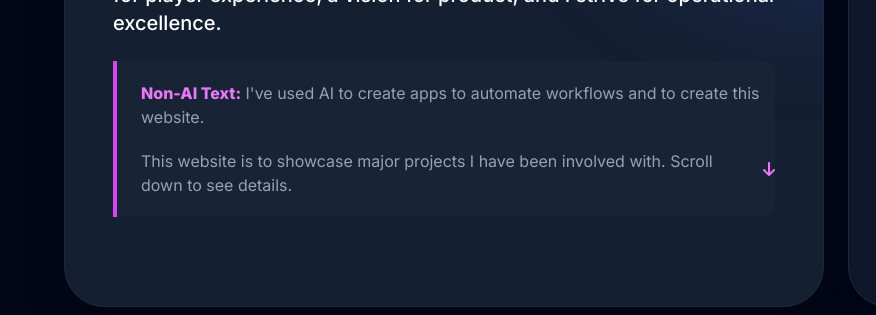
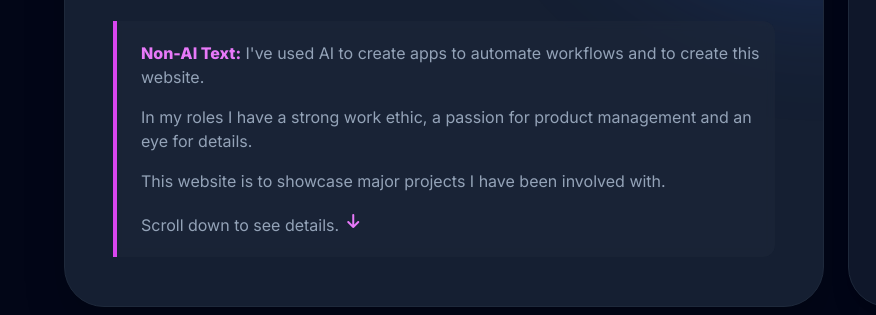
Before and after one commit to Fox-Digital/Major-Projects, a plain HTML site: page index.html in a window 1280 px wide. Shown: the part 401-716 px from the top of the page, 0-876 px from the left. Drawn offline with nearby package versions, Linux system fonts and the light colour scheme.

Commit message:
index fix

```diff
--- a/index.html
+++ b/index.html
@@ -110,9 +110,11 @@
                             <!-- NON-AI TEXT BOX -->
                             <div class="space-y-4 text-slate-400 text-base border-l-4 border-fuchsia-500 pl-6 bg-slate-800/50 py-5 rounded-r-xl backdrop-blur-sm">
                                 <p><strong class="text-fuchsia-400">Non-AI Text:</strong> I've used AI to create apps to automate workflows and to create this website.</p>
-                                <!-- REMOVED PARAGRAPH -->
+                                <p>In my roles I have a strong work ethic, a passion for product management and an eye for details.</p>
+                                <p>This website is to showcase major projects I have been involved with.</p>
+                                <!-- SCROLL DOWN ON NEW LINE -->
                                 <p class="pt-1 flex items-center gap-2">
-                                    This website is to showcase major projects I have been involved with. Scroll down to see details. <i class="fas fa-arrow-down animate-bounce text-fuchsia-400"></i>
+                                    Scroll down to see details. <i class="fas fa-arrow-down animate-bounce text-fuchsia-400"></i>
                                 </p>
                             </div>
                         </div>
@@ -140,18 +142,13 @@
                     </div>
 
                     <div class="mt-8 pt-8 border-t border-slate-100 dark:border-slate-800 flex flex-col gap-3">
-                        <!-- 2. Email -->
                         <a href="mailto:BobFox777@gmail.com" class="flex items-center justify-center gap-2 w-full bg-slate-900 dark:bg-white hover:bg-blue-600 dark:hover:bg-slate-200 text-white dark:text-slate-900 font-bold py-3 rounded-xl transition duration-300 shadow-md">
                             <i class="far fa-envelope"></i> Email
                         </a>
-
-                        <!-- 3. LinkedIn -->
                         <a href="https://linkedin.com/in/BobFox777" target="_blank" class="flex items-center justify-center gap-2 w-full bg-slate-100 dark:bg-slate-800 hover:bg-slate-200 dark:hover:bg-slate-700 text-[#0077b5] dark:text-[#4cb5f5] font-bold py-3 rounded-xl transition duration-300">
                             <i class="fab fa-linkedin text-xl"></i> LinkedIn
                         </a>
-                         <!-- 1. Download Resume -->
-                         <!-- Remove the 'download' attribute if you want it to open in browser, keep it to force download -->
-                        <a href="BobFox_CV.pdf" target="_blank" class="flex items-center justify-center gap-2 w-full bg-white dark:bg-transparent border-2 border-slate-200 dark:border-slate-700 text-slate-700 dark:text-slate-300 hover:border-slate-400 dark:hover:border-slate-500 hover:bg-slate-50 dark:hover:bg-slate-800 font-bold py-3 rounded-xl transition duration-300">
+                        <a href="BobFox_CV.pdf" download class="flex items-center justify-center gap-2 w-full bg-white dark:bg-transparent border-2 border-slate-200 dark:border-slate-700 text-slate-700 dark:text-slate-300 hover:border-slate-400 dark:hover:border-slate-500 hover:bg-slate-50 dark:hover:bg-slate-800 font-bold py-3 rounded-xl transition duration-300">
                             <i class="fas fa-file-pdf text-red-500 text-lg"></i> Download Resume
                         </a>
                     </div>
@@ -253,7 +250,7 @@
                             <div class="flex items-center justify-between mb-3 px-1"><div class="text-xs font-bold text-slate-400 uppercase tracking-wider">Internal Tools Suite</div><div class="text-xs text-slate-400"><i class="fas fa-arrow-right mr-1"></i> Scroll to view</div></div>
                             <div class="flex gap-4 overflow-x-auto pb-4 snap-x snap-mandatory px-1 scrollbar-hide">
 
-                                <!-- CARD 1: Certificate Tool (MOVED FIRST) -->
+                                <!-- CARD 1: Certificate Tool -->
                                 <div class="snap-center shrink-0 w-[85%] md:w-[400px] flex-none bg-white dark:bg-slate-900 rounded-xl border border-slate-200 dark:border-slate-800 shadow-sm overflow-hidden relative group/card hover:-translate-y-1 transition duration-300">
                                     <div class="h-80 bg-blue-50 dark:bg-blue-900/20 relative flex items-center justify-center overflow-hidden group cursor-zoom-in" onclick="openModal(this.querySelector('img').src)">
                                         <img src="app3.png" class="w-full h-full object-cover transition duration-300 group-hover:brightness-110" onerror="this.style.display='none'">
@@ -267,7 +264,7 @@
                                     </div>
                                 </div>
 
-                                <!-- CARD 2: Game Creator (10+ hrs/month) -->
+                                <!-- CARD 2: Game Creator -->
                                 <div class="snap-center shrink-0 w-[85%] md:w-[400px] flex-none bg-white dark:bg-slate-900 rounded-xl border border-slate-200 dark:border-slate-800 shadow-sm overflow-hidden relative group/card hover:-translate-y-1 transition duration-300">
                                     <div class="h-80 bg-fuchsia-50 dark:bg-fuchsia-900/20 relative flex items-center justify-center overflow-hidden group cursor-zoom-in" onclick="openModal(this.querySelector('img').src)">
                                         <img src="app1.png" class="w-full h-full object-cover transition duration-300 group-hover:brightness-110" onerror="this.style.display='none'">
@@ -281,7 +278,7 @@
                                     </div>
                                 </div>
 
-                                <!-- CARD 3: Game Tile Renamer (5 hrs/month) -->
+                                <!-- CARD 3: Game Tile Renamer -->
                                 <div class="snap-center shrink-0 w-[85%] md:w-[400px] flex-none bg-white dark:bg-slate-900 rounded-xl border border-slate-200 dark:border-slate-800 shadow-sm overflow-hidden relative group/card hover:-translate-y-1 transition duration-300">
                                     <div class="h-80 bg-indigo-50 dark:bg-indigo-900/20 relative flex items-center justify-center overflow-hidden group cursor-zoom-in" onclick="openModal(this.querySelector('img').src)">
                                         <img src="app2.png" class="w-full h-full object-cover transition duration-300 group-hover:brightness-110" onerror="this.style.display='none'">
@@ -298,7 +295,6 @@
                                 <!-- Card 4: Browser Extension -->
                                 <div class="snap-center shrink-0 w-[85%] md:w-[400px] flex-none bg-white dark:bg-slate-900 rounded-xl border border-slate-200 dark:border-slate-800 shadow-sm overflow-hidden relative group/card hover:-translate-y-1 transition duration-300">
                                     <div class="h-80 bg-teal-50 dark:bg-teal-900/20 relative flex items-center justify-center overflow-hidden group cursor-zoom-in" onclick="openModal(this.querySelector('img').src)">
-                                        <!-- UPDATED IMAGE: image.png + object-contain -->
                                         <img src="image.png" class="w-full h-full object-contain p-4 transition duration-300 group-hover:scale-105" onerror="this.style.display='none'">
                                         <div class="absolute inset-0 flex items-center justify-center text-teal-500 dark:text-teal-400 opacity-50 pointer-events-none -z-10">
                                             <i class="fas fa-puzzle-piece text-6xl"></i>
@@ -327,7 +323,6 @@
                             </div>
                             <p class="text-sm text-slate-600 dark:text-slate-400 mb-6 leading-relaxed">Developed a proprietary game scoring tool to provide at-a-glance performance insights. The tool merges performance data with game feed information enabling effective analysis for casino lobby optimization.</p>
                         </div>
-                        <!-- UPDATED IMAGE: game-feed-analysis2.jpg -->
                         <div class="h-64 bg-slate-50 dark:bg-slate-950 border-t border-slate-100 dark:border-slate-800 relative overflow-hidden group cursor-zoom-in" onclick="openModal('game-feed-analysis2.jpg')">
                             <img src="game-feed-analysis2.jpg"
                                  alt="Game Feed Analysis Tool"
@@ -351,8 +346,6 @@
                         <div class="text-slate-500 font-bold text-sm uppercase tracking-wide mb-1">08/2021 - 04/2024</div>
                         <h2 class="text-3xl font-extrabold text-slate-800 dark:text-white mb-2">Poker Product Manager</h2>
                         <div class="mb-6"><img src="digitalbeat.png" alt="Digital Beat" class="h-8 w-auto object-contain object-left" onerror="this.style.display='none'; this.parentElement.innerHTML='<div class=\'text-xl text-slate-500 font-medium\'>Digital Beat</div>'"></div>
-
-                        <!-- Boxed Responsibilities (White bg) -->
                         <div class="bg-white dark:bg-slate-900 p-6 rounded-2xl border border-slate-200 dark:border-slate-800 shadow-sm">
                             <ul class="space-y-4 text-slate-700 dark:text-slate-300 font-medium leading-relaxed text-sm">
                                 <li class="flex items-start"><span class="mr-3 mt-1.5 w-1.5 h-1.5 bg-slate-400 rounded-full flex-shrink-0"></span><span>Directed end-to-end lifecycle for the Poker product.</span></li>
```
